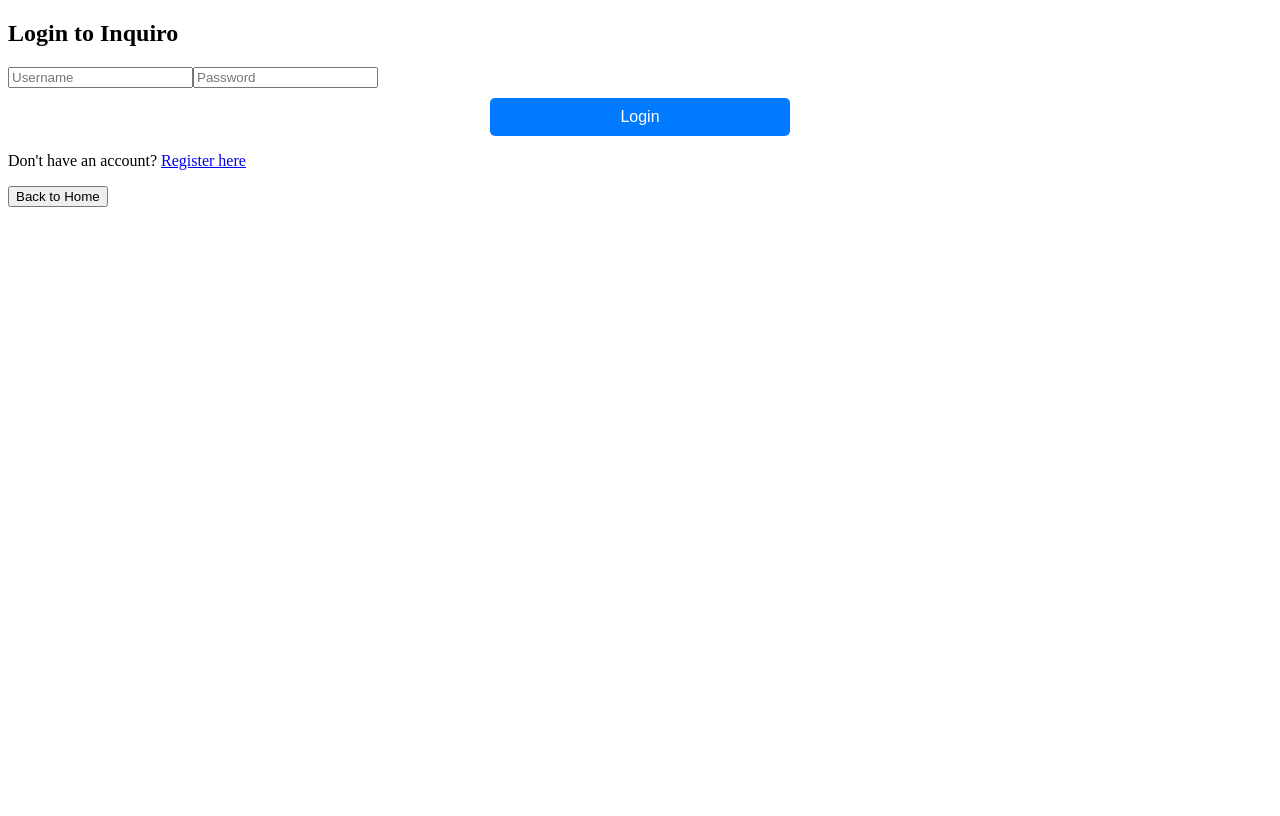
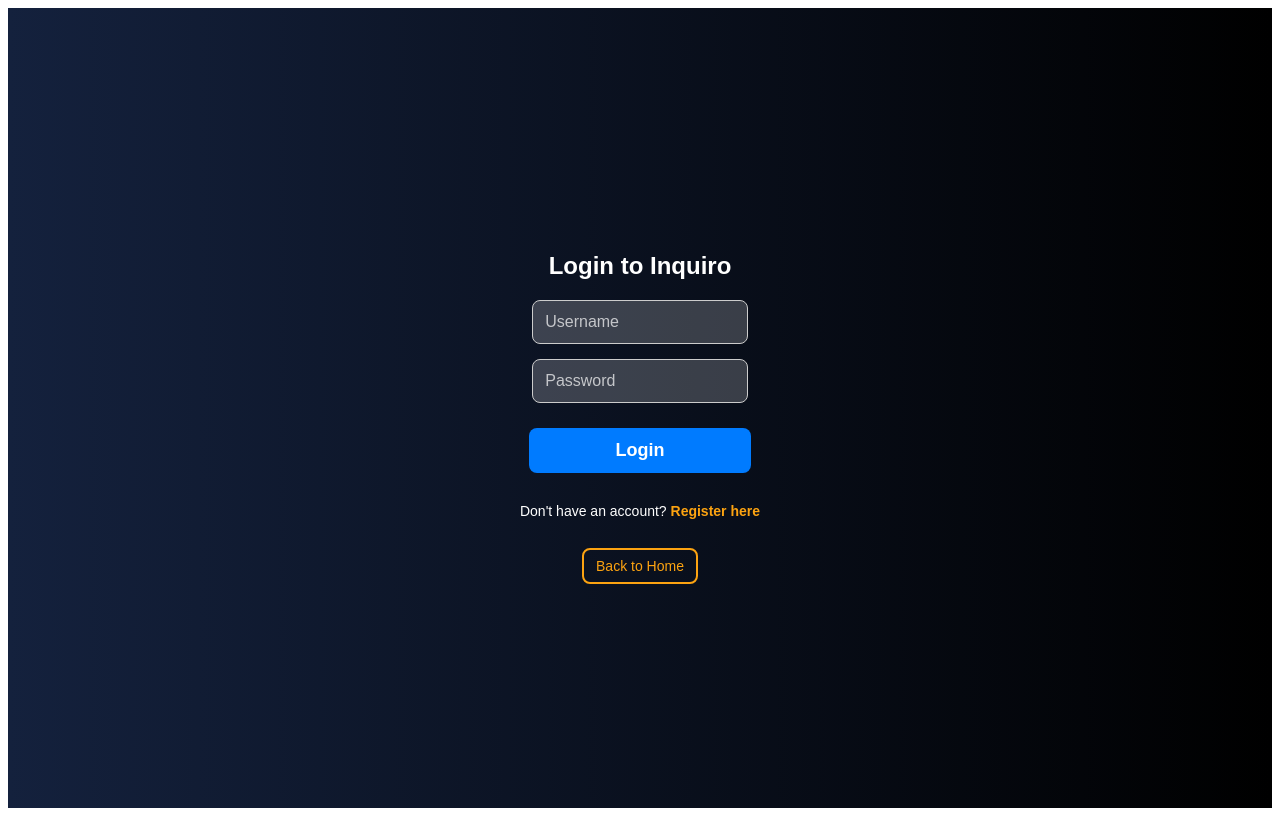
Before and after one commit to Maharsh-Nayak/Inquiro, a React (Vite) app in the folder Frontend/: page /login in a window 1280 px wide. Built offline with nearby package versions, Linux system fonts and the light colour scheme.

Commit message:
Update LoginPage.css

```diff
--- a/Frontend/src/pages/LoginPage.css
+++ b/Frontend/src/pages/LoginPage.css
@@ -1,132 +1,110 @@
-/* Apply a gradient background to the entire page */
-.community-container {
+/* Ensure styles only apply to the login page */
+.login-container {
   display: flex;
+  flex-direction: column;
+  justify-content: center;
+  align-items: center;
   height: 100vh;
-  font-family: Arial, sans-serif;
-  background: linear-gradient(to right, #1e3c72, #2a5298); /* Cool blue gradient */
+  background: linear-gradient(to right, #14213d, #000);
   color: white;
+  font-family: "Arial", sans-serif;
 }
 
-/* Sidebar (Left) */
-.sidebar {
-  width: 220px;
-  background: linear-gradient(135deg, #16222a, #3a6073); /* Dark gradient */
-  padding: 20px;
+/* Login Box */
+.login-container .login-box {
   display: flex;
   flex-direction: column;
-  border-right: 2px solid rgba(255, 255, 255, 0.2);
-  box-shadow: 2px 0px 10px rgba(0, 0, 0, 0.3);
+  align-items: center;
+  background: rgba(255, 255, 255, 0.1);
+  padding: 40px;
+  border-radius: 12px;
+  box-shadow: 4px 4px 20px rgba(0, 0, 0, 0.3);
+  width: 350px;
+  text-align: center;
+  backdrop-filter: blur(10px);
 }
 
-.sidebar button {
-  padding: 12px;
-  margin: 5px 0;
-  border: none;
-  background: #3a6073;
-  color: white;
-  cursor: pointer;
-  font-size: 16px;
-  text-align: left;
-  transition: 0.3s;
-  border-radius: 5px;
+/* Login Heading */
+.login-container h2 {
+  font-size: 24px;
+  font-weight: bold;
+  margin-bottom: 20px;
 }
 
-.sidebar button:hover,
-.sidebar .active {
-  background: #00c6ff;
-  color: white;
+/* Form Styling */
+.login-container .login-form {
+  display: flex;
+  flex-direction: column;
+  width: 50%; /* Slightly longer input fields */
+  align-items: center;
 }
 
-/* Right Sidebar */
-.right-sidebar {
-  width: 250px;
-  background: linear-gradient(to right, #14213d, #000); /* Dark cool gradient */
-  padding: 20px;
-  display: flex;
-  flex-direction: column;
-  border-left: 2px solid rgba(255, 255, 255, 0.2);
-  box-shadow: -2px 0px 10px rgba(0, 0, 0, 0.3);
-  color: #e0e0e0; /* Light gray text */
+/* Input Fields */
+.login-container .login-form input {
+  width: 30%;
+  padding: 12px;
+  margin-bottom: 15px;
+  border-radius: 8px;
+  border: 1px solid #ccc;
+  background: rgba(255, 255, 255, 0.2);
+  color: white;
+  font-size: 16px;
+  outline: none;
 }
 
-/* Main Content */
-.main-content {
-  flex: 1;
-  padding: 20px;
-  overflow-y: auto;
+.login-container .login-form input::placeholder {
+  color: rgba(255, 255, 255, 0.7);
 }
 
-/* Announcements Section */
-.announcement-section {
-  padding: 20px;
-  background: linear-gradient(135deg, #ff9a9e, #fad0c4); /* Soft pink-peach gradient */
-  border-left: 5px solid #ff5f6d;
+/* Login Button */
+.login-container .btn-primary {
+  width: 35%;
+  padding: 12px;
+  background-color: #007bff;
+  color: white;
+  font-size: 18px;
+  font-weight: bold;
+  border: none;
   border-radius: 8px;
-  box-shadow: 2px 2px 10px rgba(0, 0, 0, 0.1);
-  max-width: 80%;
-  margin: auto;
+  cursor: pointer;
+  transition: background 0.3s ease;
+}
+
+.login-container .btn-primary:hover {
+  background-color: #0056b3;
+}
+
+/* Register Link */
+.login-container .register-link {
+  margin-top: 20px;
+  text-align: center;
+  font-size: 14px;
+}
+
+.login-container .register-link a {
+  color: #fca311;
+  text-decoration: none;
+  font-weight: bold;
+}
+
+.login-container .register-link a:hover {
+  text-decoration: underline;
+}
+
+/* Back to Home Button (Slightly Smaller) */
+.login-container .btn-back {
+  margin-top: 15px;
+  padding: 8px 12px;
+  background: transparent;
+  color: #fca311;
+  border: 2px solid #fca311;
+  border-radius: 8px;
+  font-size: 14px;
+  cursor: pointer;
+  transition: 0.3s ease;
+}
+
+.login-container .btn-back:hover {
+  background: #fca311;
   color: black;
 }
-
-/* Forum Section */
-.forum-section {
-  padding: 20px;
-}
-
-/* Community Chat */
-.community-chat-section {
-  padding: 20px;
-  background: linear-gradient(135deg, #1f1c2c, #928dab); /* Dark violet gradient */
-  border-radius: 8px;
-  box-shadow: 2px 2px 10px rgba(0, 0, 0, 0.2);
-}
-
-/* Chat Messages */
-.chat .message {
-  background: linear-gradient(135deg, #374151, #1f2937); /* Dark bluish-gray */
-  padding: 12px;
-  margin: 10px 0;
-  border-radius: 5px;
-  border-left: 5px solid #3cba54;
-  color: white;
-}
-
-/* Bottom Input */
-.bottom-input {
-  position: fixed;
-  bottom: 10px;
-  width: 100%;
-  display: flex;
-  justify-content: center;
-}
-
-.doubt-input-container,
-.message-input-container {
-  display: flex;
-  width: 50%;
-}
-
-.doubt-input-container input,
-.message-input-container input {
-  flex: 1;
-  padding: 10px;
-  border: 1px solid #ccc;
-  border-radius: 5px;
-  background: #1e293b; /* Dark input field */
-  color: white;
-}
-
-.doubt-input-container button,
-.message-input-container button {
-  background: linear-gradient(135deg, #ff416c, #ff4b2b);
-  color: white;
-  border: none;
-  padding: 10px 15px;
-  cursor: pointer;
-  border-radius: 5px;
-}
-
-.doubt-input-container button:hover,
-.message-input-container button:hover {
-  background: linear-gradient(135deg, #ff6a00, #ee0979);
-}
```
